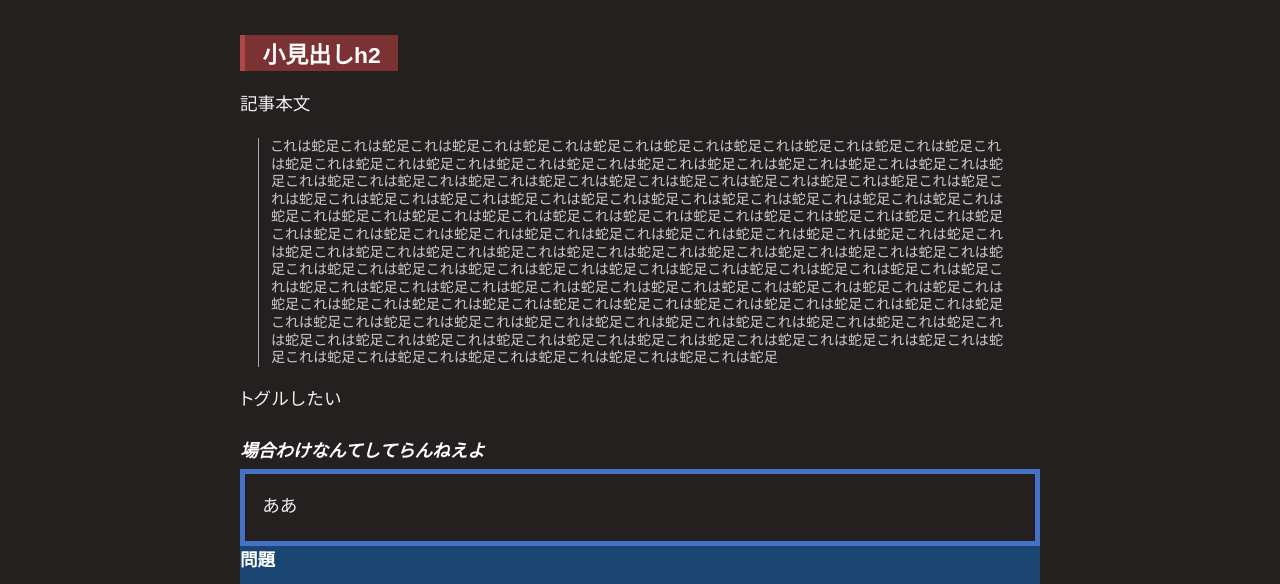
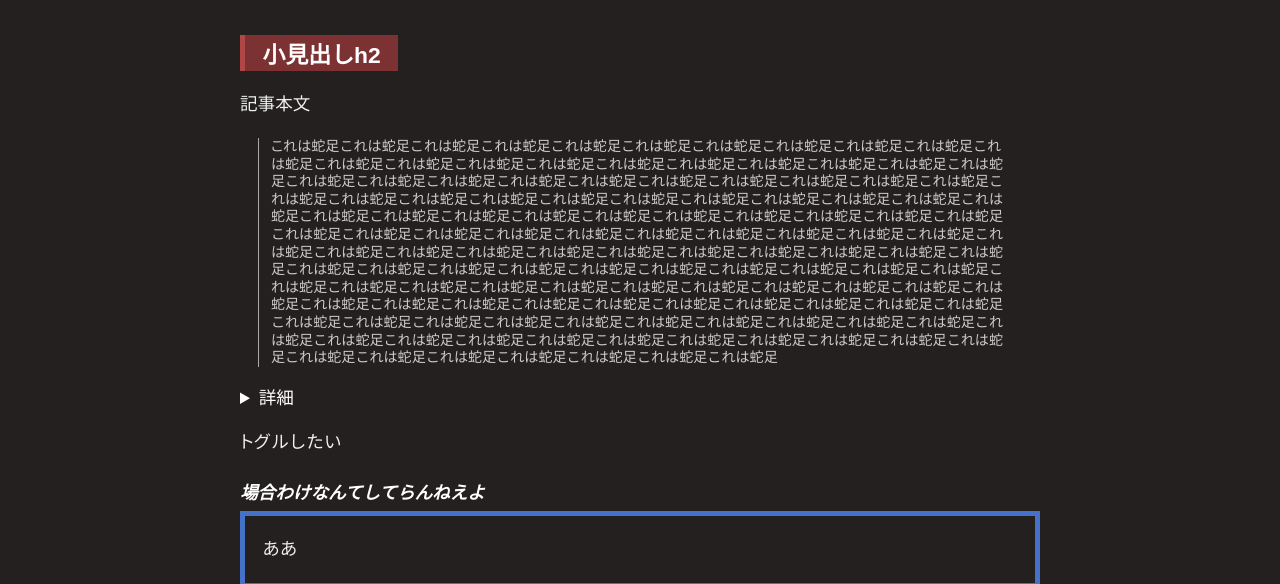
Before and after one commit to complex-donguri/physics_kagaribi, a plain HTML site: page -template.html in a window 1280 px wide. Shown: the part 209-793 px from the top of the page. Drawn offline with nearby package versions, Linux system fonts and the light colour scheme.

Commit message:
details tag

```diff
--- a/-template.html
+++ b/-template.html
@@ -34,6 +34,10 @@
       <div class="dasoku">
         これは蛇足これは蛇足これは蛇足これは蛇足これは蛇足これは蛇足これは蛇足これは蛇足これは蛇足これは蛇足これは蛇足これは蛇足これは蛇足これは蛇足これは蛇足これは蛇足これは蛇足これは蛇足これは蛇足これは蛇足これは蛇足これは蛇足これは蛇足これは蛇足これは蛇足これは蛇足これは蛇足これは蛇足これは蛇足これは蛇足これは蛇足これは蛇足これは蛇足これは蛇足これは蛇足これは蛇足これは蛇足これは蛇足これは蛇足これは蛇足これは蛇足これは蛇足これは蛇足これは蛇足これは蛇足これは蛇足これは蛇足これは蛇足これは蛇足これは蛇足これは蛇足これは蛇足これは蛇足これは蛇足これは蛇足これは蛇足これは蛇足これは蛇足これは蛇足これは蛇足これは蛇足これは蛇足これは蛇足これは蛇足これは蛇足これは蛇足これは蛇足これは蛇足これは蛇足これは蛇足これは蛇足これは蛇足これは蛇足これは蛇足これは蛇足これは蛇足これは蛇足これは蛇足これは蛇足これは蛇足これは蛇足これは蛇足これは蛇足これは蛇足これは蛇足これは蛇足これは蛇足これは蛇足これは蛇足これは蛇足これは蛇足これは蛇足これは蛇足これは蛇足これは蛇足これは蛇足これは蛇足これは蛇足これは蛇足これは蛇足これは蛇足これは蛇足これは蛇足これは蛇足これは蛇足これは蛇足これは蛇足これは蛇足これは蛇足これは蛇足これは蛇足これは蛇足これは蛇足これは蛇足これは蛇足これは蛇足これは蛇足これは蛇足これは蛇足これは蛇足これは蛇足これは蛇足これは蛇足これは蛇足これは蛇足これは蛇足これは蛇足これは蛇足これは蛇足これは蛇足これは蛇足これは蛇足
       </div>
+      <details>
+        <summary>詳細</summary>
+        <p>この項目を表示非表示できる</p>
+      </details>
       <p>
         トグルしたい
       </p>
```
